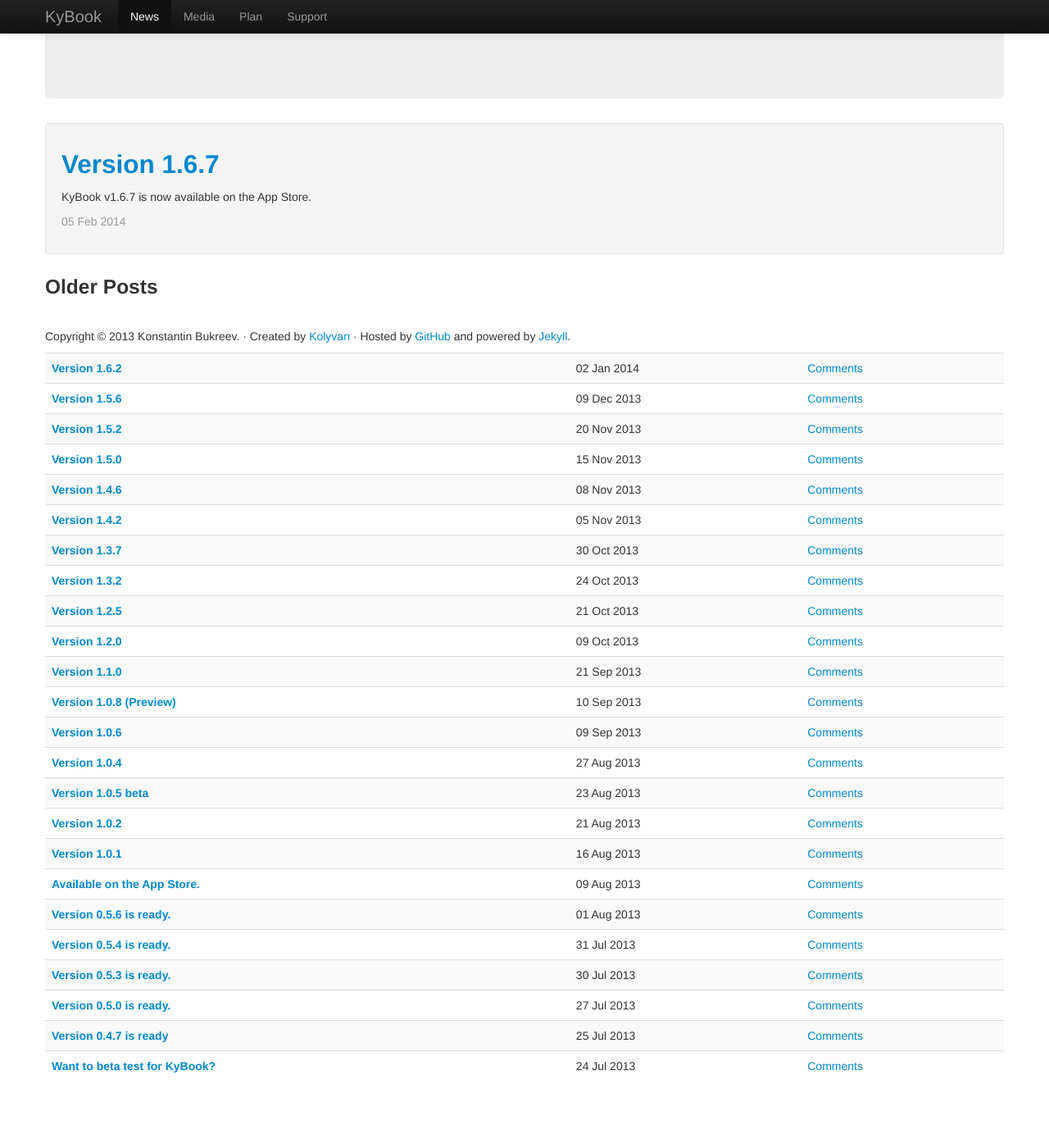
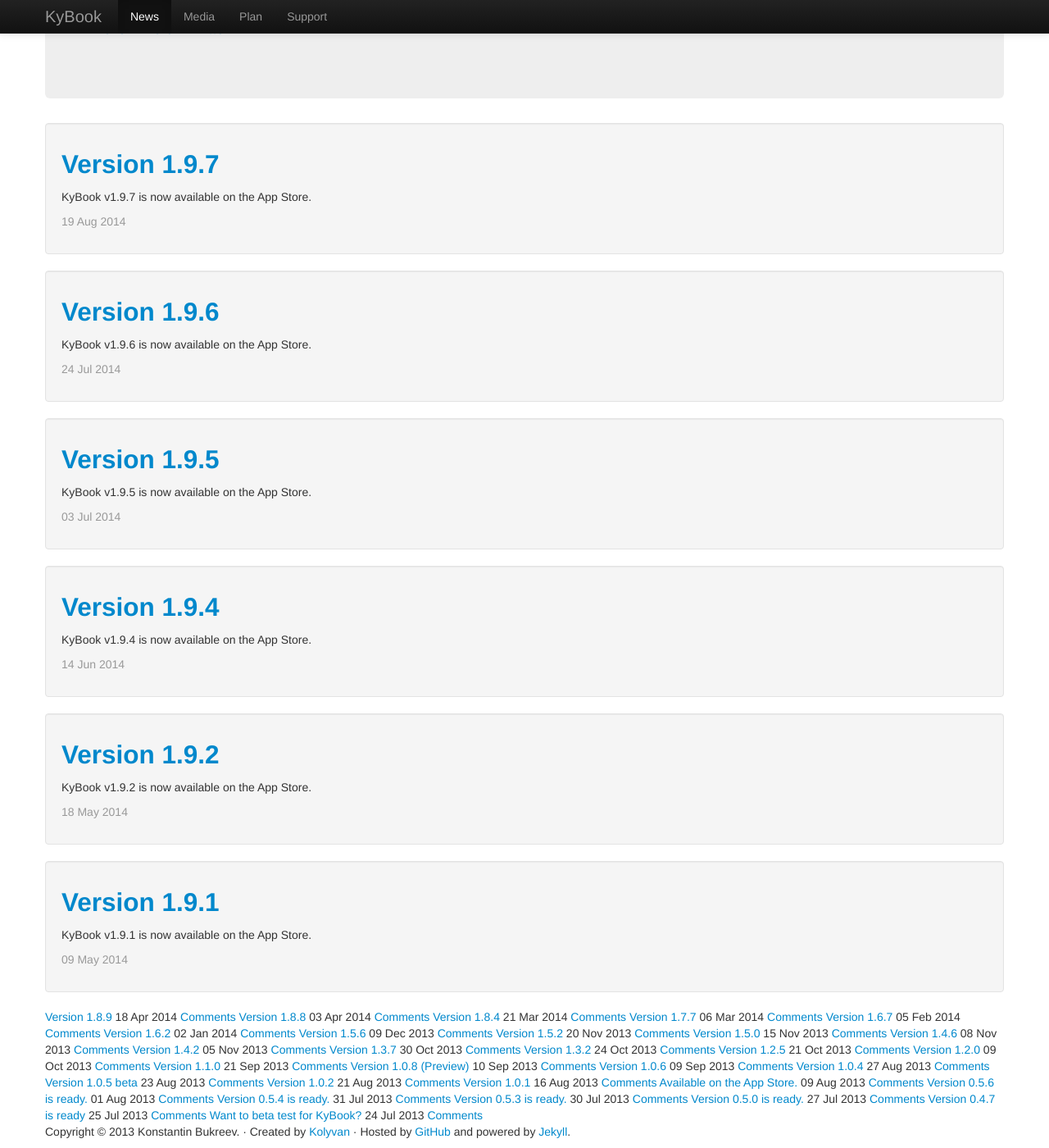
Before and after one commit to kolyvan/kolyvan.github.com, a Jekyll site: the page built from kybook/news.html, in a window 1280 px wide and 1400 px high, scrolled down 220 px. Shown: the whole window at 82% size. Built offline with Jekyll 4.4.1, drawn with Linux system fonts in a browser that asks for light colours; nearby versions of some CDN libraries; before the commit the page ends 1558 px from its top, so only the background shows below that.

Commit message:
kybook update news

```diff
--- /dev/null
+++ b/kybook/news/_posts/2014-03-06-appstore177.html
@@ -0,0 +1,17 @@
+---
+layout: kybook_post
+title: Version 1.7.7
+---
+
+<p>KyBook v1.7.7 is now available on the App Store.</p>
+
+
+<p><strong>What's New in this Version</strong></p>
+<ul>
+	<li>Alternative EPUB rendering engine.</li>
+	<li>Added synchronization via Dropbox, Yandex.Disk or Network Folders.</li>
+	<li>Added support for nested bookshelves.</li>
+	<li>Improved support of Cloud Storage and Network Folders.</li>
+	<li>Improved support of e-books in CHM and PDF formats.</li>
+	<li>Improved support of OPDS catalogs.</li>
+</ul>
--- /dev/null
+++ b/kybook/news/_posts/2014-03-21-appstore184.html
@@ -0,0 +1,18 @@
+---
+layout: kybook_post
+title: Version 1.8.4
+---
+
+<p>KyBook v1.8.4 is now available on the App Store.</p>
+
+
+<p><strong>What's New in this Version</strong></p>
+<ul>
+	<li>Password-protected Bookshelves</li>
+	<li>Added support of tables in EPUB/FB2 books</li>
+	<li>Complete redesign of tags</li>
+	<li>Fast Reading feature</li>
+	<li>Fixed various issues in FB2, Comic, PDF and DJVU books</li>
+	<li>Fixed an issue when bookmarks and notes is not saved</li>
+	<li>Fixed an issue with saving of bookmarks and notes</li>
+</ul>
--- /dev/null
+++ b/kybook/news/_posts/2014-04-03-appstore188.html
@@ -0,0 +1,27 @@
+---
+layout: kybook_post
+title: Version 1.8.8
+---
+
+<p>KyBook v1.8.8 is now available on the App Store.</p>
+
+
+<p><strong>What's New in this Version</strong></p>
+<ul>
+	<li>Streaming audiobooks from Yandex.Disk, Dropbox and Network Folders.</li>
+	<li>Rate control for audiobooks.</li>
+	<li>Editable settings of OPDS Catalogs and Network Folders.</li>
+	<li>Menu item "Select All" in a bookshelf.</li>
+	<li>Search by tags during searching books by title or author.</li>
+	<li>Display synchronization progress in the sync settings.</li>
+	<li>Improved support of Speed Reading.</li>
+	<li>Improved support of FB2 books which violate FictionBook2.1 standard.</li>
+	<li>Optimized downloading of ebooks from OPDS Catalogs and Websites.</li>
+	<li>Disable autohiding of a search bar in OPDS Catalog.</li>
+	<li>Idle timer is disabled during synchronization.</li>
+	<li>Fixed an issue with editing of bookmark.</li>
+	<li>Fixed an issue with audiobooks in landscape orientation.</li>
+	<li>Fixed an issue with adding a bookshelf using Library Browser in iOS6.</li>
+	<li>Fixed an issue with showing of bookcover from locked password-protected bookshelf.</li>
+	<li>Fixed "Unable to parse OPDS Feed.".</li>
+</ul>
--- /dev/null
+++ b/kybook/news/_posts/2014-04-18-appstore189.html
@@ -0,0 +1,12 @@
+---
+layout: kybook_post
+title: Version 1.8.9
+---
+
+<p>KyBook v1.8.9 is now available on the App Store.</p>
+
+
+<p><strong>What's New in this Version</strong></p>
+<ul>
+	<li>Various bug fixes</li>
+</ul>
--- /dev/null
+++ b/kybook/news/_posts/2014-05-09-appstore191.html
@@ -0,0 +1,13 @@
+---
+layout: kybook_post
+title: Version 1.9.1
+---
+
+<p>KyBook v1.9.1 is now available on the App Store.</p>
+
+
+<p><strong>What's New in this Version</strong></p>
+<ul>
+	<li>Automatic text summarization</li>
+	<li>Various bug fixes</li>
+</ul>
--- /dev/null
+++ b/kybook/news/_posts/2014-05-18-appstore192.html
@@ -0,0 +1,17 @@
+---
+layout: kybook_post
+title: Version 1.9.2
+---
+
+<p>KyBook v1.9.2 is now available on the App Store.</p>
+
+
+<p><strong>What's New in this Version</strong></p>
+<ul>
+	<li>Redesign of the translation function.</li>
+	<li>Added the feature to display a sentence during Speed Reading.</li>
+	<li>Added AlarmClock function.</li>
+	<li>Improved support for OCR layer in DJVU books.</li>
+	<li>Fixed "Out of memory" error for FB2 books with lots of images.</li>
+	<li>Fixed an issue with playback audio/TTS during an incoming call.</li>
+</ul>
--- /dev/null
+++ b/kybook/news/_posts/2014-06-14-appstore194.html
@@ -0,0 +1,18 @@
+---
+layout: kybook_post
+title: Version 1.9.4
+---
+
+<p>KyBook v1.9.4 is now available on the App Store.</p>
+
+
+<p><strong>What's New in this Version</strong></p>
+<ul>
+	<li>Integration with LitRes.ru service</li>
+	<li>Integration with Samizdat service (samlib.ru)</li>
+	<li>Added 'Share link' feature for Cloud Storage</li>
+	<li>Added option to show nested bookshelves</li>
+	<li>Added FiraSans font</li>
+	<li>Added downloadable PT-Sans and PT-Serif fonts</li>
+	<li>Various fixes and improvements</li>
+</ul>
--- /dev/null
+++ b/kybook/news/_posts/2014-07-03-appstore195.html
@@ -0,0 +1,16 @@
+---
+layout: kybook_post
+title: Version 1.9.5
+---
+
+<p>KyBook v1.9.5 is now available on the App Store.</p>
+
+
+<p><strong>What's New in this Version</strong></p>
+<ul>
+	<li>Integration with OneDrive Cloud Storage.</li>
+	<li>Added support of WebDAV protocol.</li>
+	<li>Improved support of LitRes.ru</li>
+	<li>Improved the text selection.</li>
+	<li>Fixed various issues for PDF format and synchronization.</li>
+</ul>
--- /dev/null
+++ b/kybook/news/_posts/2014-07-24-appstore196.html
@@ -0,0 +1,13 @@
+---
+layout: kybook_post
+title: Version 1.9.6
+---
+
+<p>KyBook v1.9.6 is now available on the App Store.</p>
+
+
+<p><strong>What's New in this Version</strong></p>
+<ul>
+	<li>New engine for books in PDF format with support of text selection, annotations, translation and so on.</li>
+	<li>Various fixes and improvements.</li>
+</ul>
--- /dev/null
+++ b/kybook/news/_posts/2014-08-19-appstore197.html
@@ -0,0 +1,12 @@
+---
+layout: kybook_post
+title: Version 1.9.7
+---
+
+<p>KyBook v1.9.7 is now available on the App Store.</p>
+
+
+<p><strong>What's New in this Version</strong></p>
+<ul>
+	<li>Various fixes and improvements.</li>
+</ul>
```
Also changed, not shown: kybook/plan.html (+9 -29 lines).
